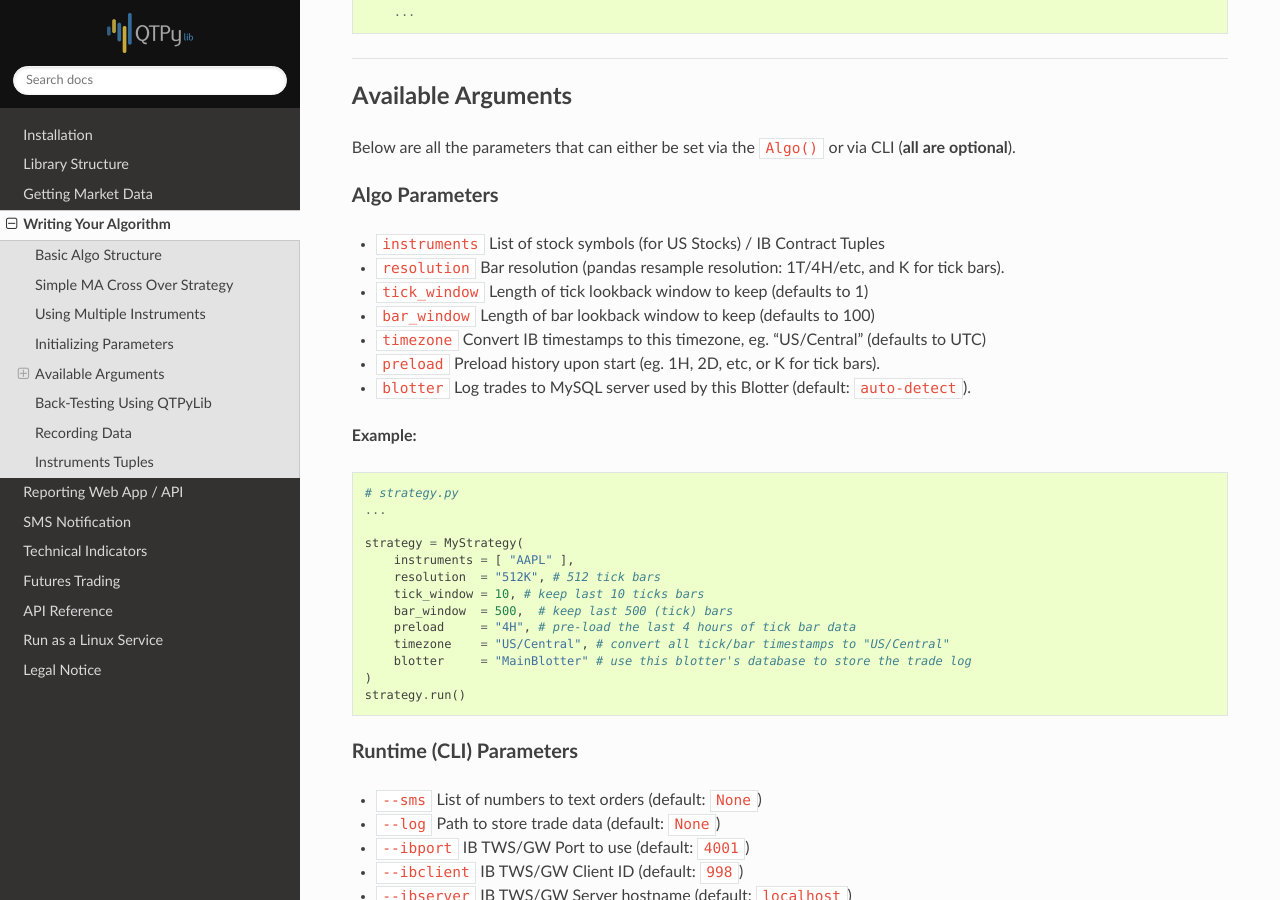
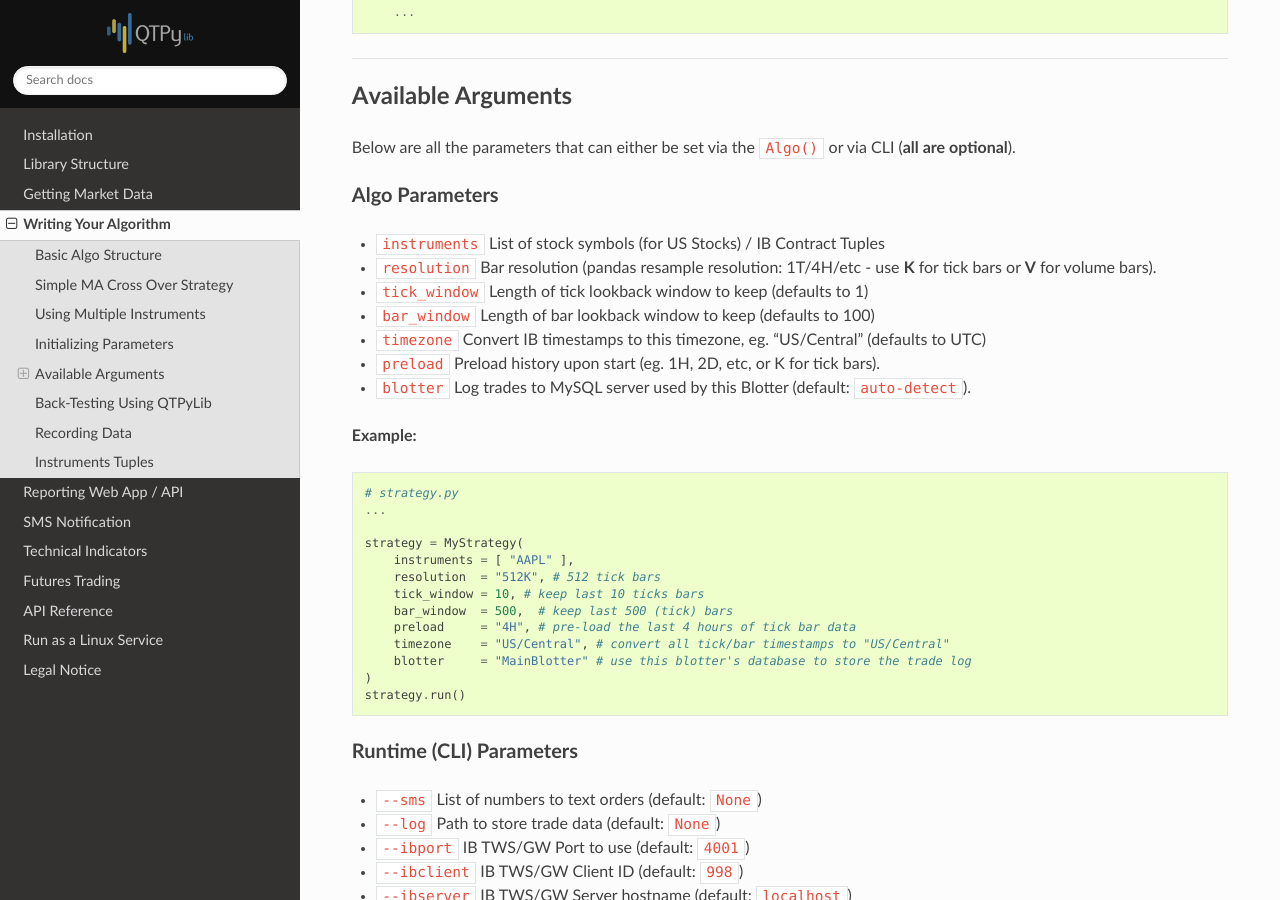
Before and after one commit to ranaroussi/qtpylib, a Sphinx documentation site: the page built from docs/source/algo.rst, in a window 1280 px wide and 900 px high, scrolled down 3962 px. Built offline with Sphinx 7.4.7 and the Read the Docs theme 2.0.0, drawn with Linux system fonts in a browser that asks for light colours.

Commit message:
added volume bars to docs

```diff
--- a/docs/source/algo.rst
+++ b/docs/source/algo.rst
@@ -248,7 +248,7 @@ Algo Parameters
 ~~~~~~~~~~~~~~~
 
 - ``instruments`` List of stock symbols (for US Stocks) / IB Contract Tuples
-- ``resolution`` Bar resolution (pandas resample resolution: 1T/4H/etc, and K for tick bars).
+- ``resolution`` Bar resolution (pandas resample resolution: 1T/4H/etc - use **K** for tick bars or **V** for volume bars).
 - ``tick_window`` Length of tick lookback window to keep (defaults to 1)
 - ``bar_window`` Length of bar lookback window to keep (defaults to 100)
 - ``timezone`` Convert IB timestamps to this timezone, eg. "US/Central" (defaults to UTC)
```
Also changed, not shown: CHANGELOG.rst (+14 -9 lines), 2 other files.
